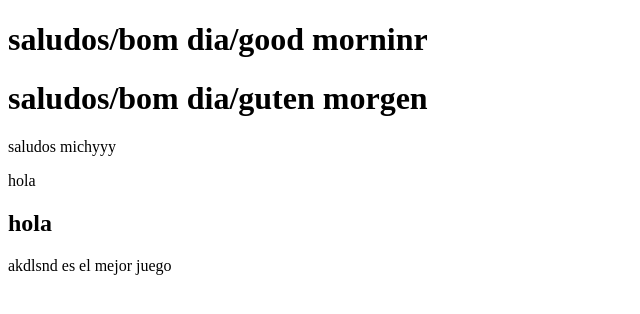
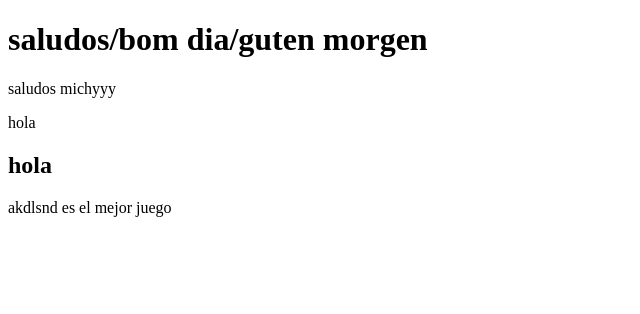
Before and after one commit to michelleluna26/c3-proyecto-02, a plain HTML site: page hello.html in a window 1280 px wide. Shown: the whole page, without its empty margins (0-640 px from the left). Drawn offline with Linux system fonts and the light colour scheme.

Commit message:
update guten morgen

```diff
--- a/hello.html
+++ b/hello.html
@@ -7,7 +7,6 @@
     <title>sitio de saludo</title>
 </head>
 <body>
-    <h1>saludos/bom dia/good morninr</h1>
     <h1>saludos/bom dia/guten morgen</h1>
     <p>saludos michyyy</p>
     <p>hola</p>
```
